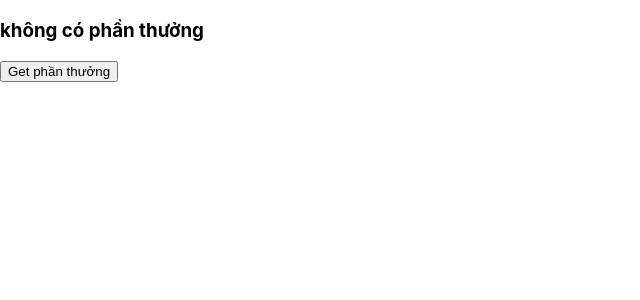
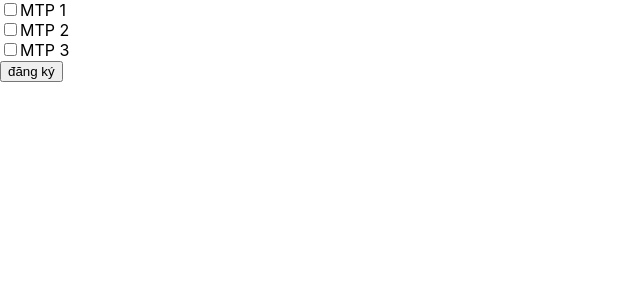
Before and after one commit to CrisVuBao/ReactUltimate, a React (Create React App) app: page / in a window 1280 px wide. Shown: the top 300 px of the page, without its empty margins (0-640 px from the left). Built offline with nearby package versions, Linux system fonts and the light colour scheme.

Commit message:
Two-way Binding with useState  Ex: Checkbox

```diff
--- a/src/App.js
+++ b/src/App.js
@@ -1,24 +1,56 @@
 import { useState } from "react";
 
 function App() {
-  const [gift, setGift] = useState();
+  const [checked, setChecked] = useState([])
 
-  const dataGift = [
-    "Cs Game",
-    "LOL",
-    "Pentakill"
+  const data = [
+    {
+      id: 1,
+      name: "MTP 1"
+    },
+    {
+      id: 2,
+      name: "MTP 2"
+    },
+    {
+      id: 3,
+      name: "MTP 3"
+    },
   ]
 
-  const handleGift = () => {
-    let index = Math.floor(Math.random(dataGift) * 3);
-    console.log(index)
-    return setGift(dataGift[index])
+  const handleCheck = (id) => {
+    setChecked(prev => {
+      const isChecked = checked.includes(id);
+      if (isChecked) {
+        return checked.filter(item => item != id)
+      }
+      else {
+        return [...prev, id]
+      }
+    }
+    )
+  }
+
+  const handleResName = (id) => {
+    console.log({ ids: checked })
   }
 
   return (
     <>
-      <h3>{gift || "không có phần thưởng"}</h3> {/*có data trong gift thì trả ra gift, hoặc không có thì trả ra " ko có phần thưởng" */}
-      <button onClick={handleGift}>Get phần thưởng</button>
+      <div
+        style={{ display: 'flex', flexDirection: 'column' }}
+      >
+        {data.map(n =>
+          <div key={n.id}>
+            <input
+              type="checkbox"
+              checked={checked.includes(n.id)}
+              onChange={() => handleCheck(n.id)} // nếu không dùng amonymous function thì sẽ ko trỏ đến component(hàm), mà nó sẽ ra underfind
+            />{n.name}
+          </div>
+        )}
+      </div>
+      <button >đăng ký</button>
     </>
   )
 }
```
